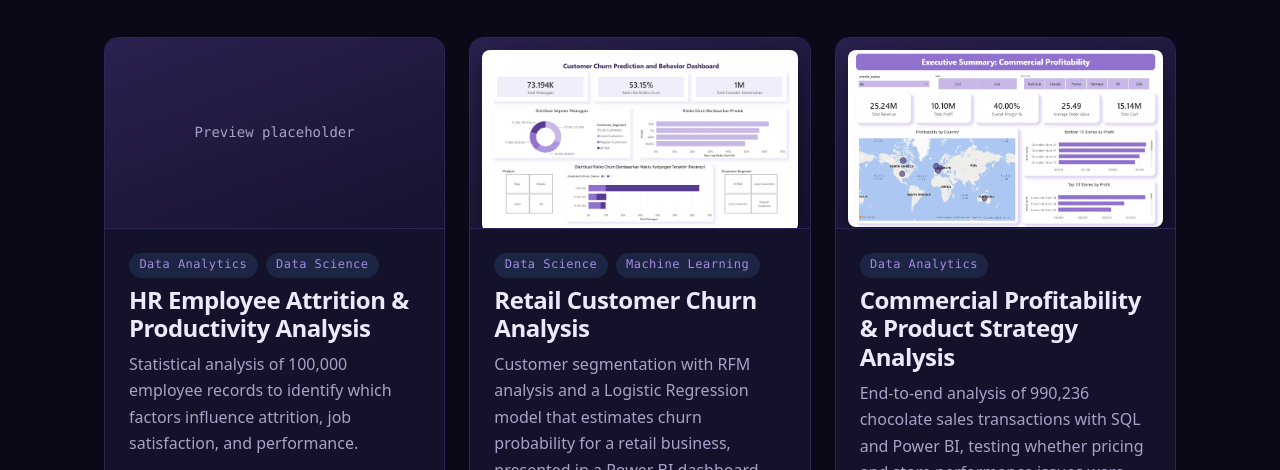
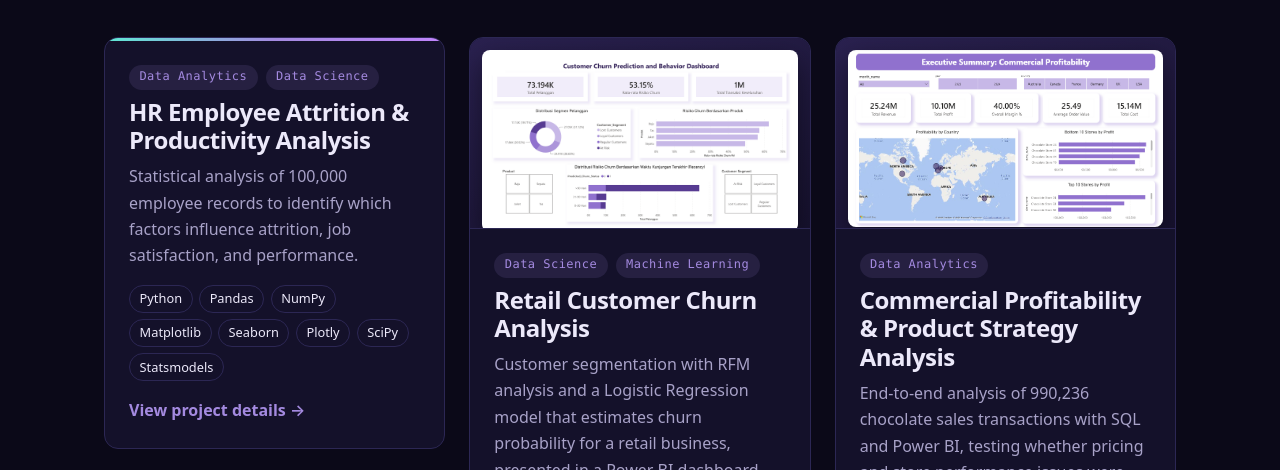
Before and after one commit to nrllhud27-wq/nrllhud27-wq.github.io, an Astro site: page /projects in a window 1280 px wide. Shown: the part 299-769 px from the top of the page. Built offline with nearby package versions, Linux system fonts and the light colour scheme; Astro itself is replaced by a stand-in of ours.

Commit message:
Let project cards fit their content

```diff
--- a/src/components/ProjectCard.astro
+++ b/src/components/ProjectCard.astro
@@ -17,26 +17,22 @@ const href = `/projects/${project.id}`;
 ---
 
 <article
-  class="card project-card"
+  class:list={['card', 'project-card', { 'no-thumb': !thumbnail }]}
   data-categories={categorySlugs.join(' ')}
   data-tools={tools.join('|')}
 >
-  <div class="thumb">
-    {
-      thumbnail ? (
+  {
+    thumbnail && (
+      <div class="thumb">
         <Image
           src={thumbnail}
           alt={thumbnailAlt ?? `Preview of ${title}`}
           width={720}
           loading="lazy"
         />
-      ) : (
-        <span role="img" aria-label={`Preview placeholder for ${title}`}>
-          Preview placeholder
-        </span>
-      )
-    }
-  </div>
+      </div>
+    )
+  }
 
   <div class="body">
     <div class="meta">
@@ -56,8 +52,9 @@ const href = `/projects/${project.id}`;
 </article>
 
 <style>
-  .project-card {
+    .project-card {
     position: relative;
+    align-self: start;
     display: flex;
     flex-direction: column;
     padding: 0;
@@ -75,33 +72,32 @@ const href = `/projects/${project.id}`;
     outline-offset: 3px;
   }
 
+  /* Cards without an image get a slim accent line instead of an empty box */
+  .no-thumb::before {
+    content: '';
+    display: block;
+    height: 3px;
+    background: var(--gradient);
+  }
+
   .thumb {
     display: grid;
     place-items: center;
     aspect-ratio: 16 / 9;
+    padding: 0.75rem;
     overflow: hidden;
     border-bottom: 1px solid var(--border);
-    background:
-      repeating-linear-gradient(
-        135deg,
-        rgba(94, 176, 255, 0.06) 0 12px,
-        transparent 12px 24px
-      ),
-      var(--bg);
+    background: linear-gradient(160deg, #2a2150, #17122f);
   }
 
   .thumb :global(img) {
     display: block;
     width: 100%;
     height: 100%;
-    object-fit: cover;
-    object-position: top;
-  }
-
-  .thumb span {
-    font-family: var(--font-mono);
-    font-size: var(--text-sm);
-    color: var(--text-muted);
+    border-radius: 8px;
+    object-fit: contain;
+    object-position: center;
+    box-shadow: 0 10px 28px rgba(0, 0, 0, 0.45);
   }
 
   .body {
@@ -121,7 +117,7 @@ const href = `/projects/${project.id}`;
   .badge {
     padding: 0.15rem 0.65rem;
     border-radius: 999px;
-    background: rgba(94, 176, 255, 0.12);
+    background: rgba(164, 138, 224, 0.12);
     color: var(--accent);
     font-family: var(--font-mono);
     font-size: 0.75rem;
@@ -129,7 +125,7 @@ const href = `/projects/${project.id}`;
   }
 
   .badge-progress {
-    background: rgba(139, 123, 255, 0.16);
+    background: rgba(144, 113, 206, 0.16);
     color: var(--accent-violet);
   }
 
@@ -190,17 +186,4 @@ const href = `/projects/${project.id}`;
   .project-card:hover .arrow {
     transform: translateX(4px);
   }
-
-  /* Frame the screenshot so bright dashboards sit nicely on the dark card */
-  .thumb {
-    padding: 0.75rem;
-    background: linear-gradient(160deg, #2a2150, #17122f);
-  }
-
-  .thumb :global(img) {
-    border-radius: 8px;
-    object-fit: contain;
-    object-position: center;
-    box-shadow: 0 10px 28px rgba(0, 0, 0, 0.45);
-  }
 </style>
```
